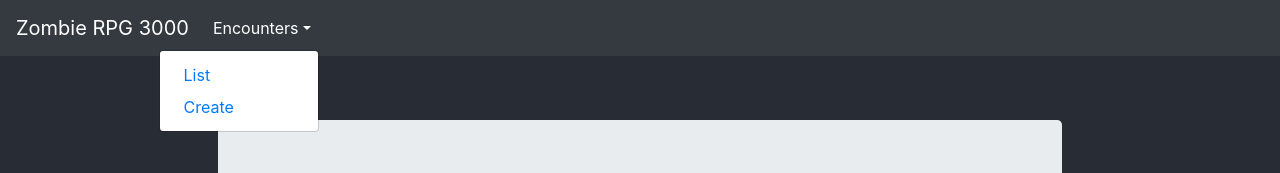
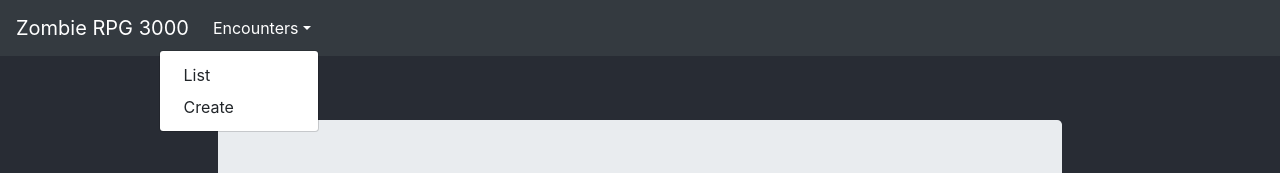
Before and after one commit to ahoopes16/zombie-roleplaying-ui, a React (Create React App) app: page / in a window 1280 px wide. Both pictures are taken after a click on the link "Encounters". Shown: the top 173 px of the page. Built offline with nearby package versions, Linux system fonts and the light colour scheme.

Commit message:
Invert NavLink and DropdownItems (#8)
This allows you to click wherever you want on the item
and go to the correct page :)

```diff
--- a/src/components/NavigationBar.tsx
+++ b/src/components/NavigationBar.tsx
@@ -29,12 +29,12 @@ function NavigationBar(): FunctionComponentElement<{}> {
               Encounters
             </DropdownToggle>
             <DropdownMenu right>
-              <DropdownItem>
-                <NavLink to="/encounters">List</NavLink>
-              </DropdownItem>
-              <DropdownItem>
-                <NavLink to="/encounters/create">Create</NavLink>
-              </DropdownItem>
+              <NavLink to="/encounters">
+                <DropdownItem>List</DropdownItem>
+              </NavLink>
+              <NavLink to="/encounters/create">
+                <DropdownItem>Create</DropdownItem>
+              </NavLink>
             </DropdownMenu>
           </UncontrolledDropdown>
         </Nav>
```
